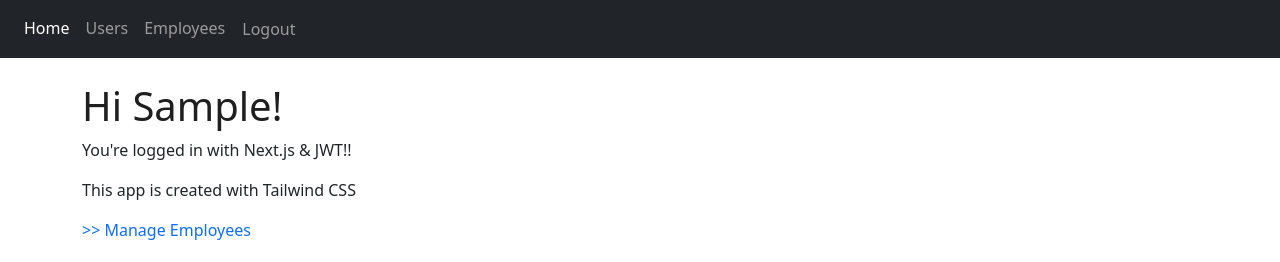
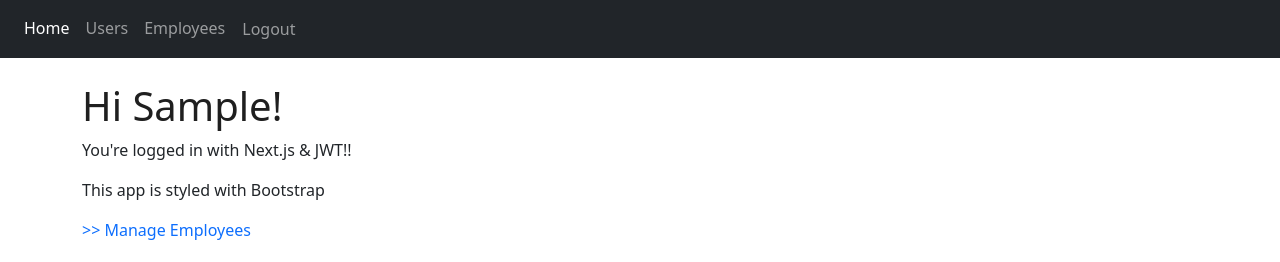
Before and after one commit to justinsj/assignment-full-stack-node-backend, a Next.js app in the folder payroll-app/: page / in a window 1280 px wide. Shown: the top 262 px of the page. Built offline with nearby package versions, Linux system fonts and the light colour scheme; sample sign-in values are in the browser's storage.

Commit message:
feat: update styling

```diff
--- a/payroll-app/pages/index.jsx
+++ b/payroll-app/pages/index.jsx
@@ -10,7 +10,7 @@ function Home() {
             <div className="container">
                 <h1>Hi {userService.userValue?.firstName}!</h1>
                 <p>You&apos;re logged in with Next.js & JWT!!</p>
-                <p>This app is created with Tailwind CSS</p>
+                <p>This app is styled with Bootstrap</p>
                 <p><Link href="/employees">&gt;&gt; Manage Employees</Link></p>
                 <p><Link href="/users">&gt;&gt; Manage Users</Link></p>
             </div>
```
